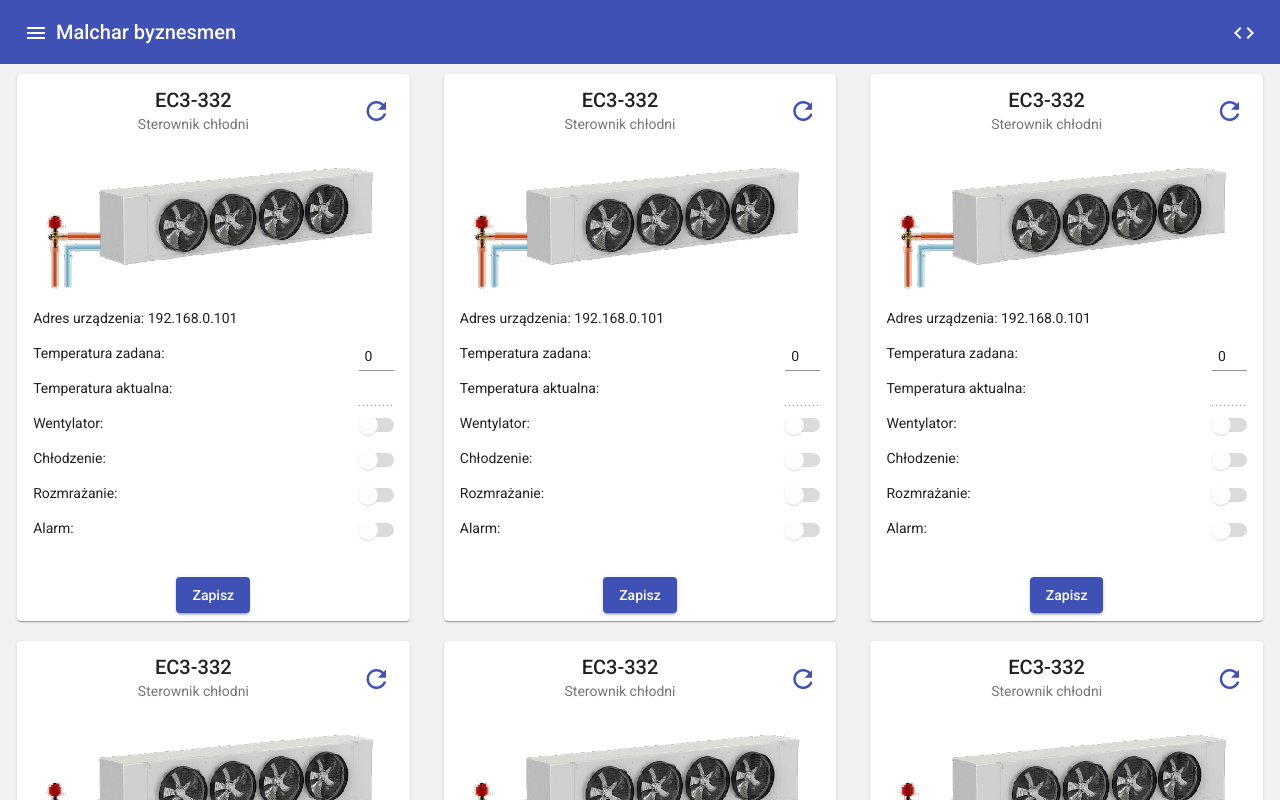
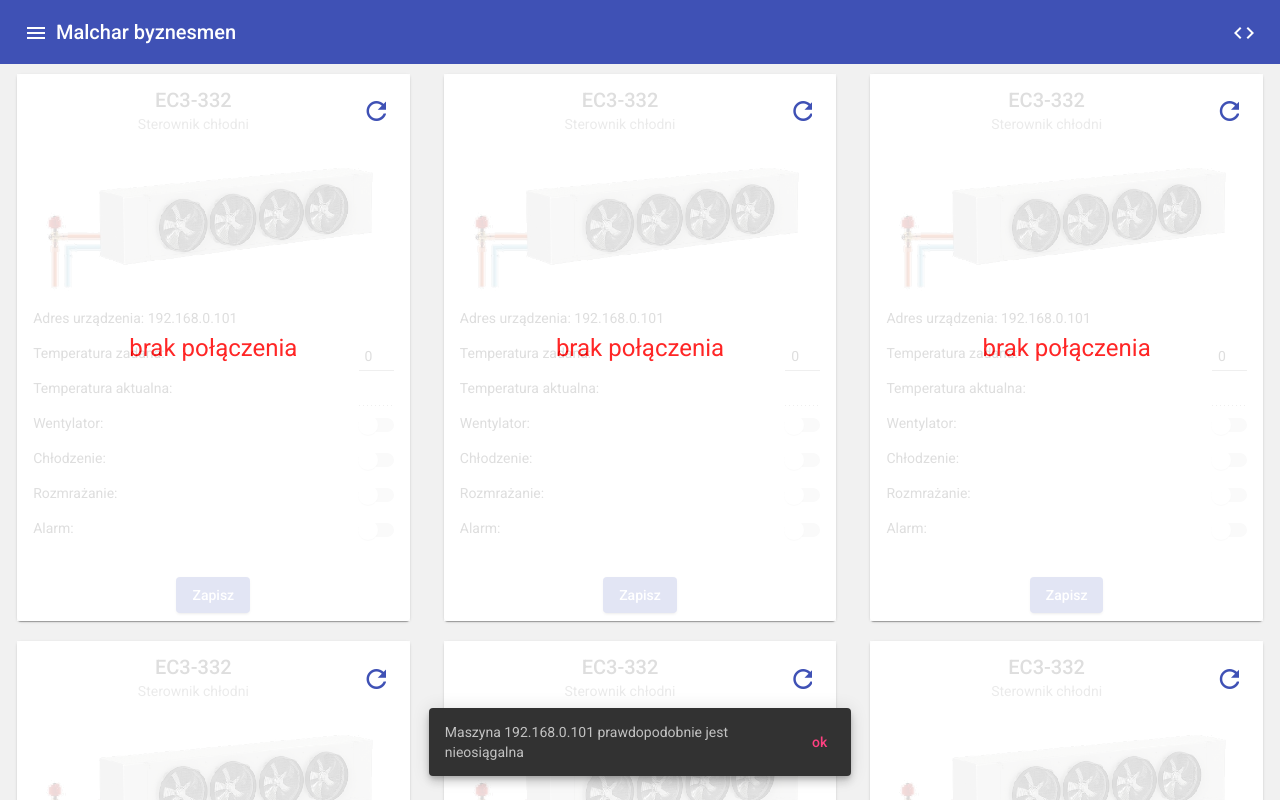
Before and after one commit to orelll/emerson-332, an Angular app: page / in a window 1280 px wide. Shown: the top 800 px of the page. Built offline with nearby package versions, Linux system fonts and the light colour scheme; no server answers.

Commit message:
offline info

```diff
--- a/angular.json
+++ b/angular.json
@@ -56,6 +56,34 @@
                   "maximumError": "10kb"
                 }
               ]
+            },
+            "development": {
+              "fileReplacements": [
+                {
+                  "replace": "src/environments/environment.ts",
+                  "with": "src/environments/environment.prod.ts"
+                }
+              ],
+              "outputHashing": "all",
+              "sourceMap": true,
+              "optimization": false,
+              "extractCss": true,
+              "namedChunks": false,
+              "extractLicenses": true,
+              "vendorChunk": false,
+              "buildOptimizer": true,
+              "budgets": [
+                {
+                  "type": "initial",
+                  "maximumWarning": "2mb",
+                  "maximumError": "5mb"
+                },
+                {
+                  "type": "anyComponentStyle",
+                  "maximumWarning": "6kb",
+                  "maximumError": "10kb"
+                }
+              ]
             }
           }
         },
@@ -67,6 +95,9 @@
           "configurations": {
             "production": {
               "browserTarget": "emerson:build:production"
+            },
+            "development": {
+              "browserTarget": "emerson:build:development"
             }
           }
         },
@@ -116,6 +147,9 @@
           "configurations": {
             "production": {
               "devServerTarget": "emerson:serve:production"
+            },
+                        "development": {
+              "devServerTarget": "emerson:serve:development"
             }
           }
         }
--- a/package.json
+++ b/package.json
@@ -3,7 +3,7 @@
   "version": "0.0.0",
   "scripts": {
     "ng": "ng",
-    "start": "ng serve --port 4254 --configuration development",
+    "start": "ng serve --configuration=development",
     "build": "ng build",
     "test": "ng test",
     "lint": "ng lint",
--- a/src/app/components/ec332-thumbnail/ec332-thumbnail.component.css
+++ b/src/app/components/ec332-thumbnail/ec332-thumbnail.component.css
@@ -65,7 +65,11 @@ mat-spinner{
   z-index: 1000;
 }
 
-.spinner_overlay {
+.z-index-1000{
+  z-index: 1000;
+}
+
+.spinner-overlay {
   position: absolute;
   left: 0;
   top: 0;
@@ -75,3 +79,19 @@ mat-spinner{
   opacity: 0.6;
   z-index: 999;
 }
+.offline-overlay {
+  position: absolute;
+  left: 0;
+  top: 0;
+  width: 100%;
+  height: 100%;
+  background-color: #fff;
+  opacity: 0.85;
+  z-index: 999;
+  display: flex;
+}
+
+.offline-overlay h1 {
+  margin: auto;
+  color: red;
+}
--- a/src/app/components/ec332-thumbnail/ec332-thumbnail.component.html
+++ b/src/app/components/ec332-thumbnail/ec332-thumbnail.component.html
@@ -1,20 +1,19 @@
 
   <mat-card class="example-card">
     <mat-card-header>
-      <!-- <div mat-card-avatar class="example-header-image">
-        <img [src]="'assets/cooler.png'">
-      </div> -->
-
       <mat-card-title>EC3-332</mat-card-title>
       <mat-card-subtitle>Sterownik chłodni</mat-card-subtitle>
-      <button mat-icon-button class="example-icon" aria-label="Example icon-button with share icon" color="primary"
-        (click)="refreshCOmponentData()">
+      <button mat-icon-button class="z-index-1000" aria-label="Example icon-button with share icon" color="primary"
+        (click)="refreshCOmponentData()" [disabled]="loading">
         <mat-icon>refresh</mat-icon>
       </button>
     </mat-card-header>
     <mat-card-content>
-      <div class="spinner_overlay" *ngIf="loading">
+      <div class="spinner-overlay" *ngIf="loading">
 
+      </div>
+      <div class="offline-overlay" *ngIf="offline">
+          <h1 class="z-index-1000">brak połączenia</h1>
       </div>
       <mat-spinner *ngIf="loading"></mat-spinner>
       <div id="anlgcfContainer" #anlgcfContainer hidden>
--- a/src/app/components/ec332-thumbnail/ec332-thumbnail.component.ts
+++ b/src/app/components/ec332-thumbnail/ec332-thumbnail.component.ts
@@ -28,6 +28,8 @@ export class Ec332ThumbnailComponent implements OnInit, AfterViewInit {
   private alarmCode: string = 'ncian20';
 
   public loading: boolean = false;
+  public offline: boolean = false;
+
   dataForm: FormGroup = undefined;
   public get enableSave(): boolean {
     const thisSame = this.dataBackup?.temperatureSet !== this.dataForm.controls['temperatureSet'].value
@@ -69,17 +71,25 @@ export class Ec332ThumbnailComponent implements OnInit, AfterViewInit {
 
 
     this.loading = true;
+    this.offline = false;
     this.cdref.detectChanges();
-    this.httpCaller.loadPage(this.address, PagesName.anlgcf).subscribe(body => {
+    this.httpCaller.loadPage(this.address, PagesName.anlgcf).then(body => {
       containerDiv.innerHTML = body;
-      console.log(`body: ${body}`)
+      this.offline = false;
       this.check();
+    },
+   ).catch(err => {
+      console.error(err.message)
+
+      if(err.name === 'HttpErrorResponse'){
+        this.offline = true;
+        this._snackBar.open(`Maszyna ${this.address} prawdopodobnie jest nieosiągalna`, 'ok', {
+          duration: 5000
+        });
+      }
+    }).finally(() => {
       this.loading = false;
       this.cdref.detectChanges();
-    },
-    err => {
-      this.loading = false;
-      console.error(err.message)
     });
   }
 
--- a/src/app/services/http-caller.service.ts
+++ b/src/app/services/http-caller.service.ts
@@ -1,6 +1,5 @@
 import { HttpClient, HttpHeaders } from '@angular/common/http';
 import { Injectable } from '@angular/core';
-import { MatSnackBar } from '@angular/material/snack-bar';
 import { Observable, of, pipe } from 'rxjs';
 import { delay, map } from 'rxjs/operators'
 import { UserDataProviderService } from './user-data-provider.service';
@@ -14,7 +13,7 @@ export class HttpCallerService {
     private userDataProvider:UserDataProviderService) {
   }
 
-  loadPage(pageAddress: string, page: string): Observable<string> {
+  async loadPage(pageAddress: string, page: string): Promise<string> {
 
     const fullAddress = `http://${pageAddress}/${page}` //assets/${page}`;
 
@@ -22,12 +21,12 @@ export class HttpCallerService {
       headers: new HttpHeaders().set('Authorization', `Basic ${this.getUserToken()}`),
     };
 
-    return this.http.get(fullAddress, { responseType: 'text', observe: 'response' }).pipe(
+    return await this.http.get(fullAddress, { responseType: 'text', observe: 'response' }).pipe(
       map(data => {
         console.log(`return data: ${data.body}`)
-        return data.toString();
+        return data?.body?.toString();
       })
-    )
+    ).toPromise()
   }
 
   postChange(pageAddress: string, page: string, changes: [string, any][]): Observable<void> {
```
Also changed, not shown: 1 other file (tests, documents, lock files or other folders).
